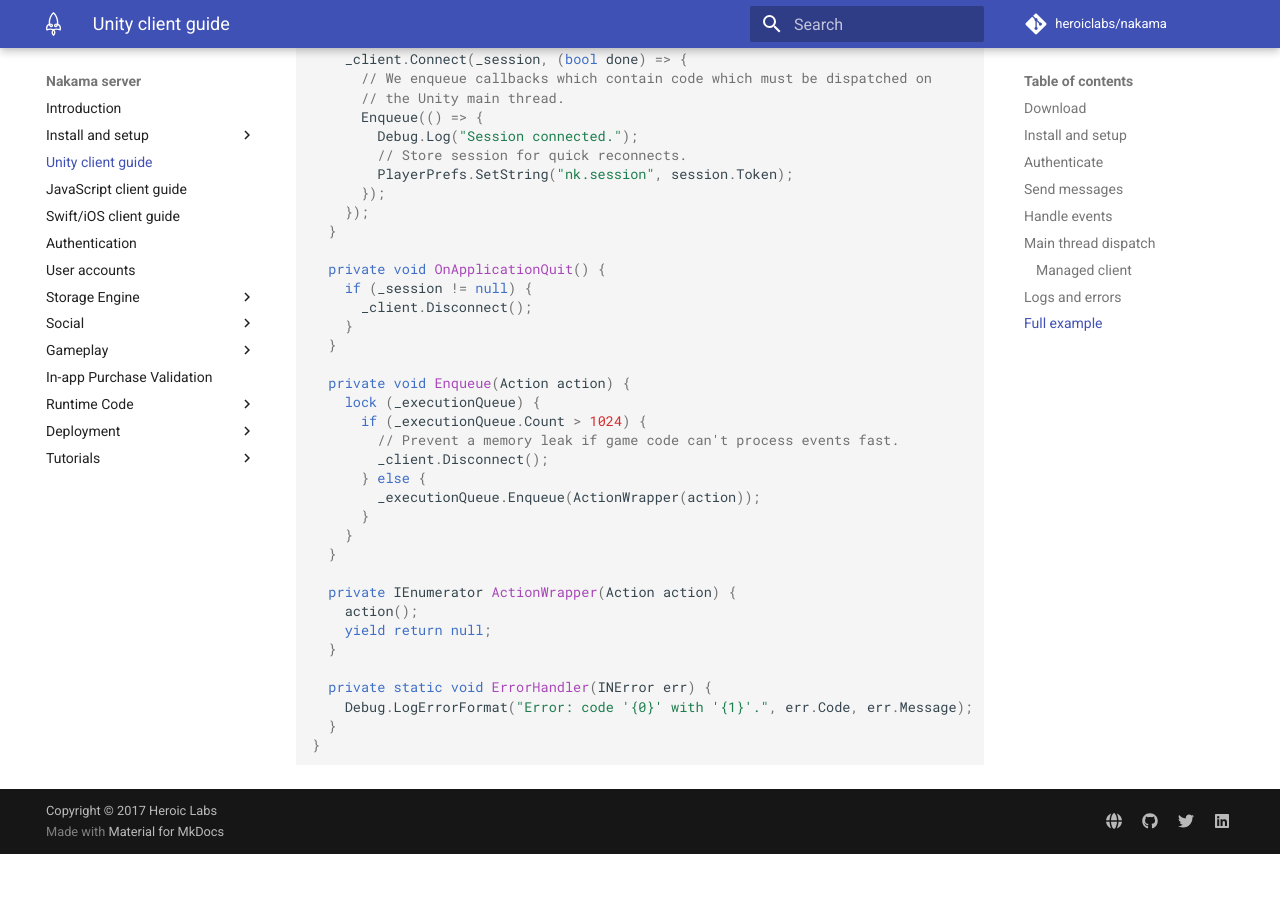
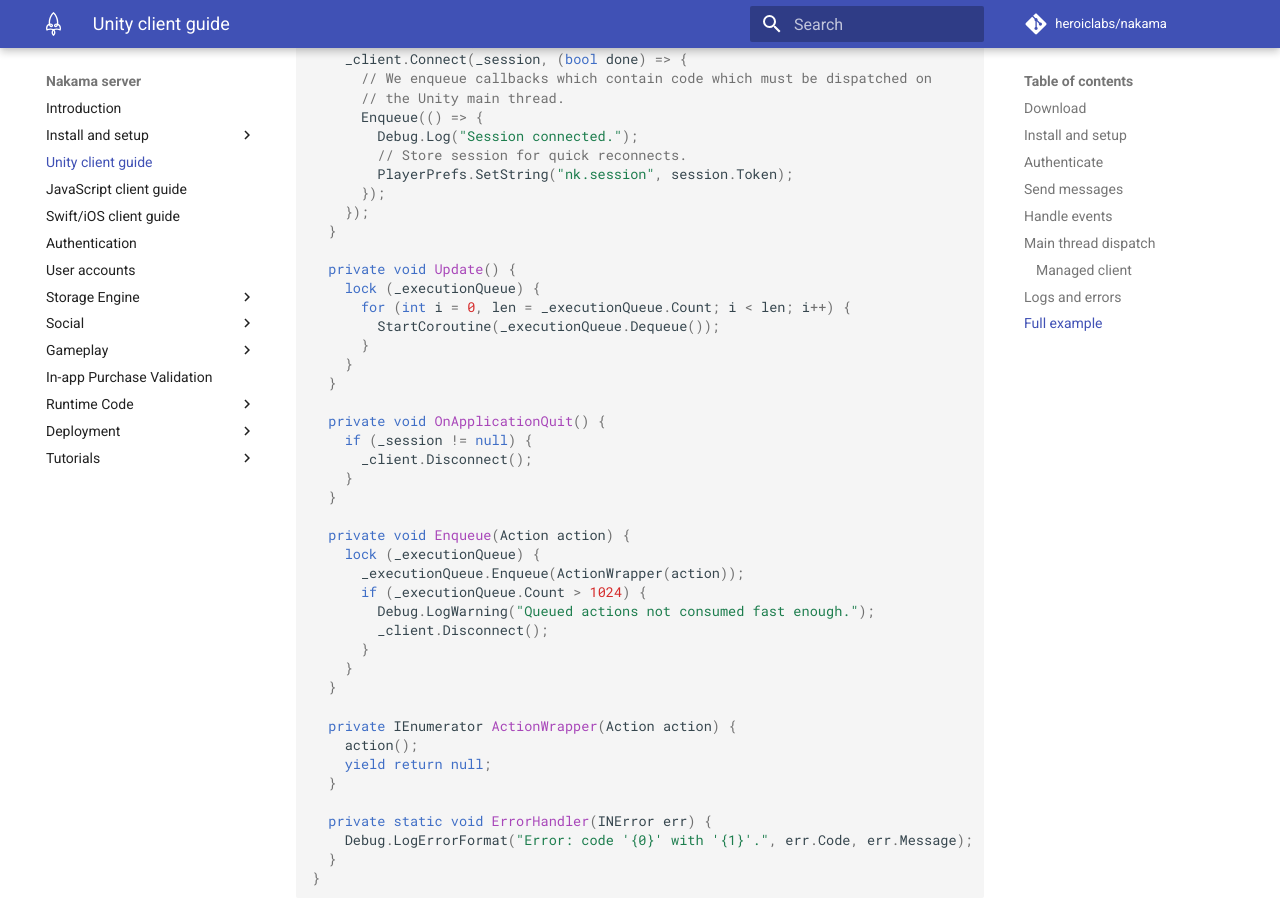
Before and after one commit to heroiclabs/nakama-docs, an MkDocs documentation site: the page built from docs/unity-client-guide.md, in a window 1280 px wide and 900 px high, scrolled down 7684 px. Built offline with MkDocs 1.6.1 and Material for MkDocs 9.7.7, drawn with Linux system fonts in a browser that asks for light colours; comment, search, counter and statistics services are not loaded; old or Windows-style settings are respelled for this version of MkDocs; before the commit the page ends 8538 px from its top, so only the background shows below that.

Commit message:
Small update to Unity client guide.

```diff
--- a/docs/unity-client-guide.md
+++ b/docs/unity-client-guide.md
@@ -341,6 +341,14 @@ public class NakamaSessionManager : MonoBehaviour {
     });
   }
 
+  private void Update() {
+    lock (_executionQueue) {
+      for (int i = 0, len = _executionQueue.Count; i < len; i++) {
+        StartCoroutine(_executionQueue.Dequeue());
+      }
+    }
+  }
+
   private void OnApplicationQuit() {
     if (_session != null) {
       _client.Disconnect();
@@ -349,11 +357,10 @@ public class NakamaSessionManager : MonoBehaviour {
 
   private void Enqueue(Action action) {
     lock (_executionQueue) {
+      _executionQueue.Enqueue(ActionWrapper(action));
       if (_executionQueue.Count > 1024) {
-        // Prevent a memory leak if game code can't process events fast.
+        Debug.LogWarning("Queued actions not consumed fast enough.");
         _client.Disconnect();
-      } else {
-        _executionQueue.Enqueue(ActionWrapper(action));
       }
     }
   }
```
Also changed, not shown: docs/runtime-code-function-reference.md (+1 -1 lines).
